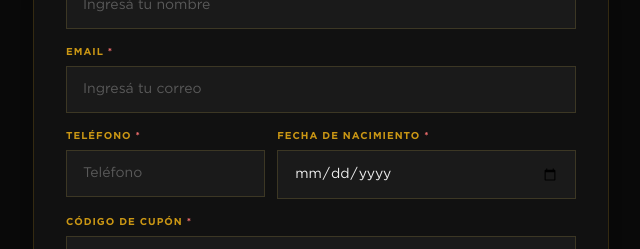
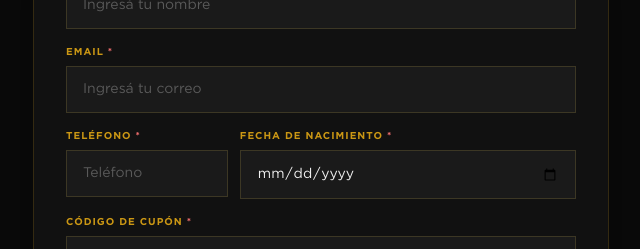
Before and after one commit to RockMKT/rf-sorteo-samsung, a Next.js app: page / in a window 1280 px wide. Shown: the part 1060-1309 px from the top of the page, without its empty margins (319-959 px from the left). Built offline with nearby package versions, Linux system fonts and the light colour scheme.

Commit message:
tamaño de input forzado

```diff
--- a/components/FormSorteo.tsx
+++ b/components/FormSorteo.tsx
@@ -159,7 +159,7 @@ export default function FormSorteo({ onSuccess, onTerminosClick }: Props) {
       </div>
 
       {/* Teléfono + Fecha de nacimiento */}
-      <div className="grid grid-cols-[0.8fr_1.2fr] gap-3">
+      <div className="grid grid-cols-[0.65fr_1.35fr] gap-3">
         <div className="min-w-0">
           <label htmlFor="telefono" className="block text-[10px] font-display uppercase tracking-widest text-rf-dorado/80 mb-1.5">
             Teléfono <span className="text-red-400">*</span>
@@ -178,7 +178,7 @@ export default function FormSorteo({ onSuccess, onTerminosClick }: Props) {
           />
           <FieldError message={fieldErrors.telefono} />
         </div>
-        <div className="min-w-0">
+        <div className="min-w-0 w-full overflow-hidden">
           <label htmlFor="fecha_nacimiento" className="block text-[10px] font-display uppercase tracking-widest text-rf-dorado/80 mb-1.5">
             Fecha de nacimiento <span className="text-red-400">*</span>
           </label>
@@ -190,7 +190,7 @@ export default function FormSorteo({ onSuccess, onTerminosClick }: Props) {
             onChange={handleChange}
             required
             max={new Date().toISOString().split('T')[0]}
-            className="input-rf"
+            className="input-rf w-full min-w-0 max-w-full box-border"
           />
           <FieldError message={fieldErrors.fecha_nacimiento} />
         </div>
```
